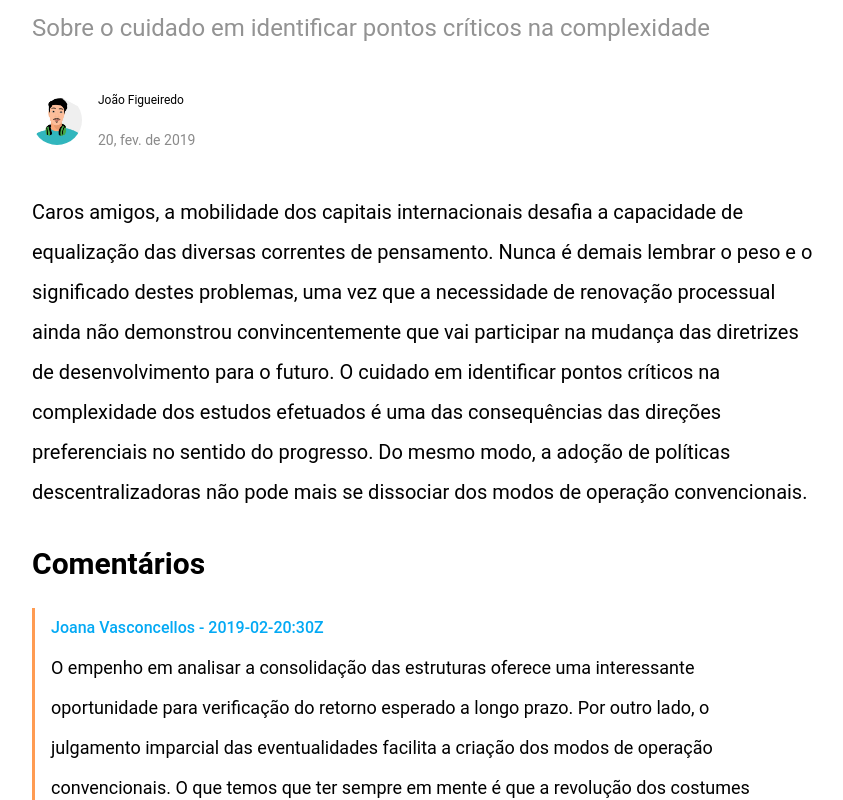
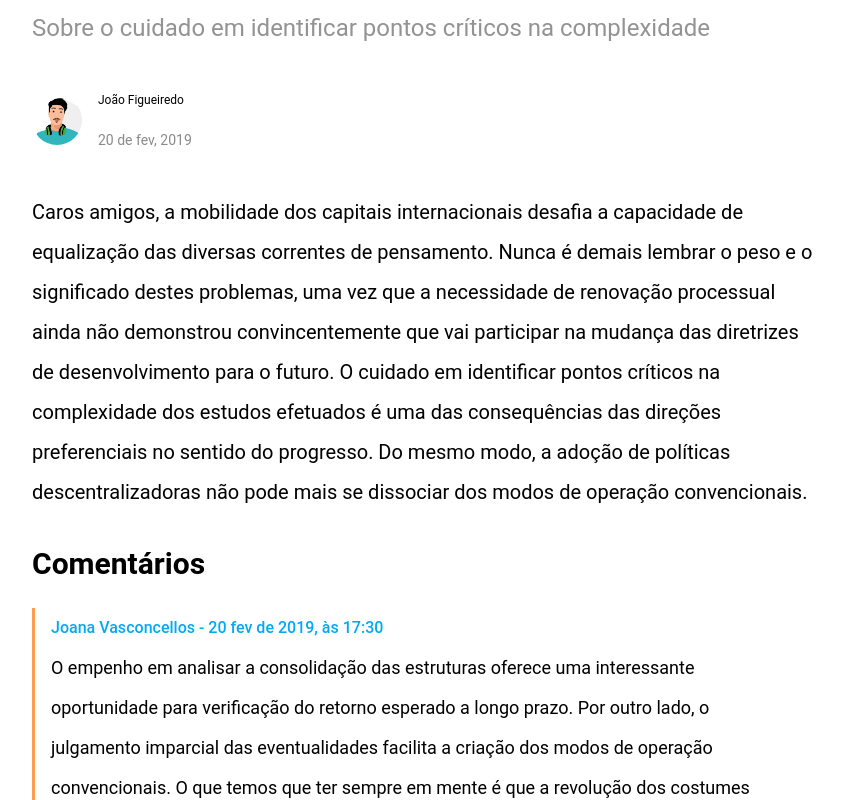
Before and after one commit to Marianarosadev/Blogging, a React (Vite) app: page / in a window 1280 px wide. Shown: the part 540-1340 px from the top of the page, without its empty margins (215-1058 px from the left). Built offline with nearby package versions, Linux system fonts and the light colour scheme.

Commit message:
Configuração do arquivo de formatação de datas

```diff
--- a/src/components/CommentTree.tsx
+++ b/src/components/CommentTree.tsx
@@ -1,4 +1,5 @@
 import React from 'react';
+import { formatDateTime } from '../utils/formaters.ts'
 import IconComment from '../assets/icons/comment.svg'
 import IconReport from '../assets/icons/report.svg'
 import IconSend from '../assets/icons/send.svg'
@@ -25,7 +26,7 @@ const CommentTree: React.FC<CommentTreeProps> = ({ comments }) => {
       .filter(comment => (comment.respondsTo ? comment.respondsTo.id : null) === parentId)
       .map(comment => (
         <div key={comment.id} className="comment">
-          <a className='comment__user'>{comment.author.username} - {comment.timestamp}</a>
+          <a className='comment__user'>{comment.author.username} - {formatDateTime(comment.timestamp)}</a>
           <div className='comment__content'>{comment.content}</div>
           <div className="comment-actions">
             <button className='comment__btn-icon'>
--- a/src/data/rawPost.ts
+++ b/src/data/rawPost.ts
@@ -16,7 +16,7 @@ export const rawPost: rawPost = {
         id: 2,
         username: 'Joana Vasconcellos'
       },
-      timestamp: '2019-02-20:30Z',
+      timestamp: '2019-02-20T17:30Z',
       content: 'O empenho em analisar a consolidação das estruturas oferece uma interessante oportunidade para verificação do retorno esperado a longo prazo. Por outro lado, o julgamento imparcial das eventualidades facilita a criação dos modos de operação convencionais. O que temos que ter sempre em mente é que a revolução dos costumes estimula a padronização das novas proposições.'
     },
     {
--- a/src/pages/BlogPost.tsx
+++ b/src/pages/BlogPost.tsx
@@ -1,5 +1,6 @@
 import React, { useState, useEffect } from 'react'
 import { fetchPost } from '../services/api.ts'
+import { formatDate } from '../utils/formaters.ts'
 import Loader from '../components/Loader.tsx'
 import CommentTree from '../components/CommentTree.tsx'
 import Banner from '../assets/banner.png'
@@ -21,16 +22,6 @@ const BlogPost: React.FC = () => {
     };
     loadPost();
   }, []);
-
-  const formatDate = (timestamp: string) => {
-    const date = new Date(timestamp);
-    const options: Intl.DateTimeFormatOptions = {
-      day: '2-digit',
-      month: 'short',
-      year: 'numeric',
-    };
-    return date.toLocaleDateString('pt-BR', options).replace(' de ', ', ');
-  };
 
   if (!post) return <Loader/>;
 
--- /dev/null
+++ b/src/utils/formaters.ts
@@ -0,0 +1,26 @@
+export const formatDate = (timestamp: string) => {
+  const date = new Date(timestamp);
+
+  return new Intl.DateTimeFormat('pt-BR', {
+    day: '2-digit',
+    month: 'short',
+    year: 'numeric',
+  }).format(date).replace(/(de\s.*)de/, '$1').replace(/\./g, ',');  ;
+};
+
+export const formatDateTime = (timestamp: string) => {
+  const date = new Date(timestamp);
+
+  const formattedDate = new Intl.DateTimeFormat('pt-BR', {
+    day: '2-digit',
+    month: 'short',
+    year: 'numeric',
+  }).format(date).replace(/ de |\. /g, ' ');
+
+  const formattedTime = new Intl.DateTimeFormat('pt-BR', {
+    hour: '2-digit',
+    minute: '2-digit',
+  }).format(date);
+
+  return `${formattedDate}, às ${formattedTime}`;
+};
```
